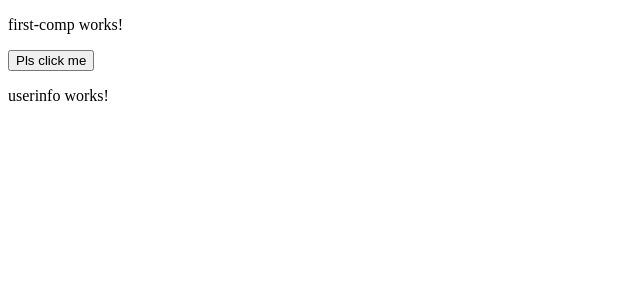
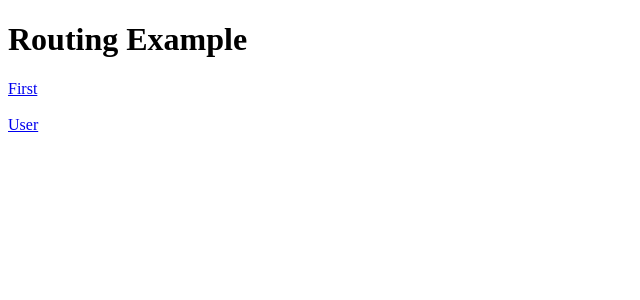
Before and after one commit to Anant518/Angular, an Angular app in the folder learn/: page / in a window 1280 px wide. Shown: the top 300 px of the page, without its empty margins (0-640 px from the left). Built offline with nearby package versions, Linux system fonts and the light colour scheme.

Commit message:
Added routing link

```diff
--- a/learn/src/app/app-routing.module.ts
+++ b/learn/src/app/app-routing.module.ts
@@ -1,7 +1,18 @@
 import { NgModule } from '@angular/core';
 import { RouterModule, Routes } from '@angular/router';
+import { FirstCompComponent } from './first-comp/first-comp.component'
+import { UserinfoComponent } from './user/userinfo/userinfo.component'
 
-const routes: Routes = [];
+const routes: Routes = [
+  {
+    path:'first',
+    component:FirstCompComponent
+  },
+  {
+    path:'info',
+    component:UserinfoComponent
+  }
+];
 
 @NgModule({
   imports: [RouterModule.forRoot(routes)],
--- a/learn/src/app/app.component.html
+++ b/learn/src/app/app.component.html
@@ -1,3 +1,5 @@
-<app-first-comp></app-first-comp>
-<button (click)="getName()">Pls click me</button>
-<app-userinfo></app-userinfo>
+<h1>Routing Example</h1>
+<a routerLink="/first">First</a>
+<br><br>
+<a routerLink="/info">User</a>
+<router-outlet></router-outlet>
```
